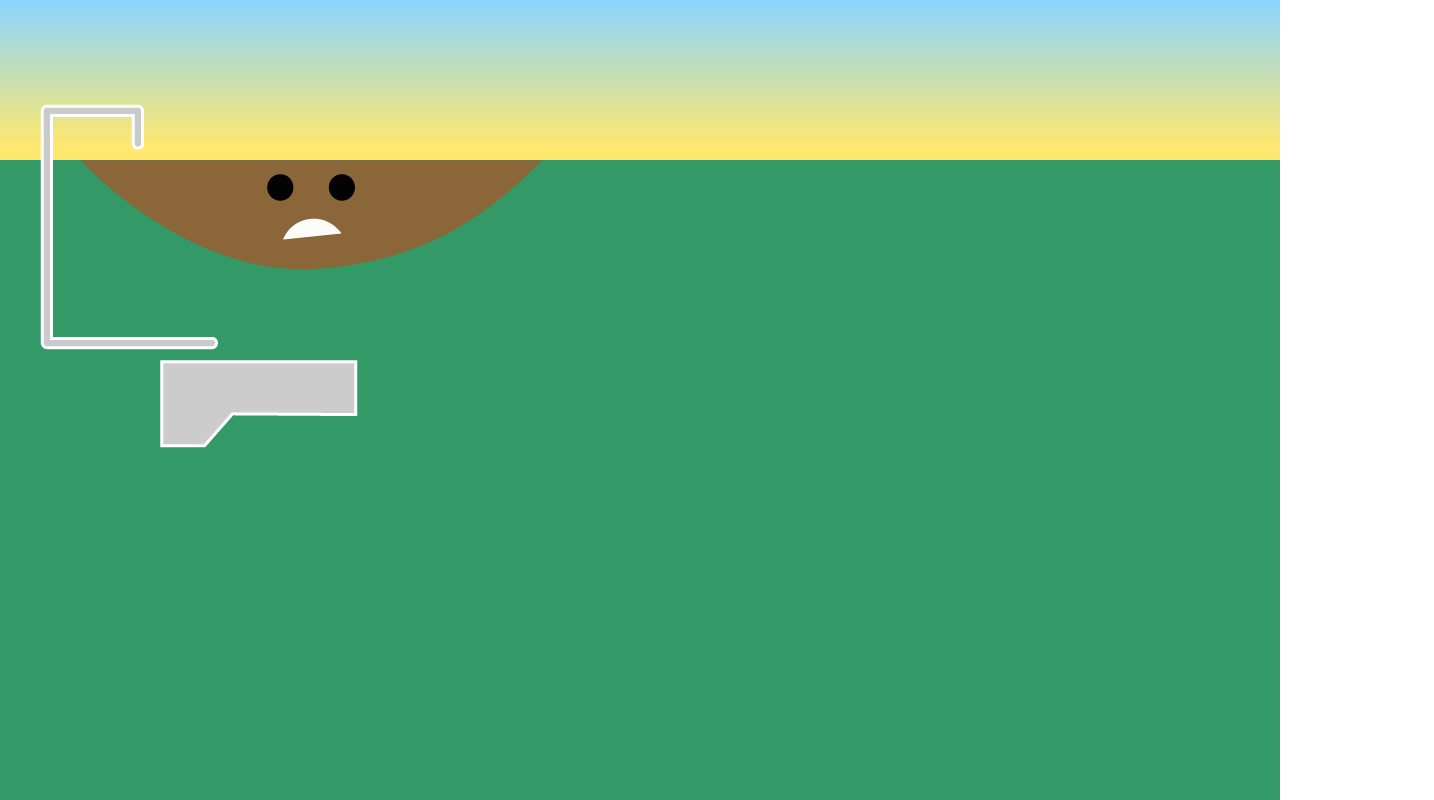
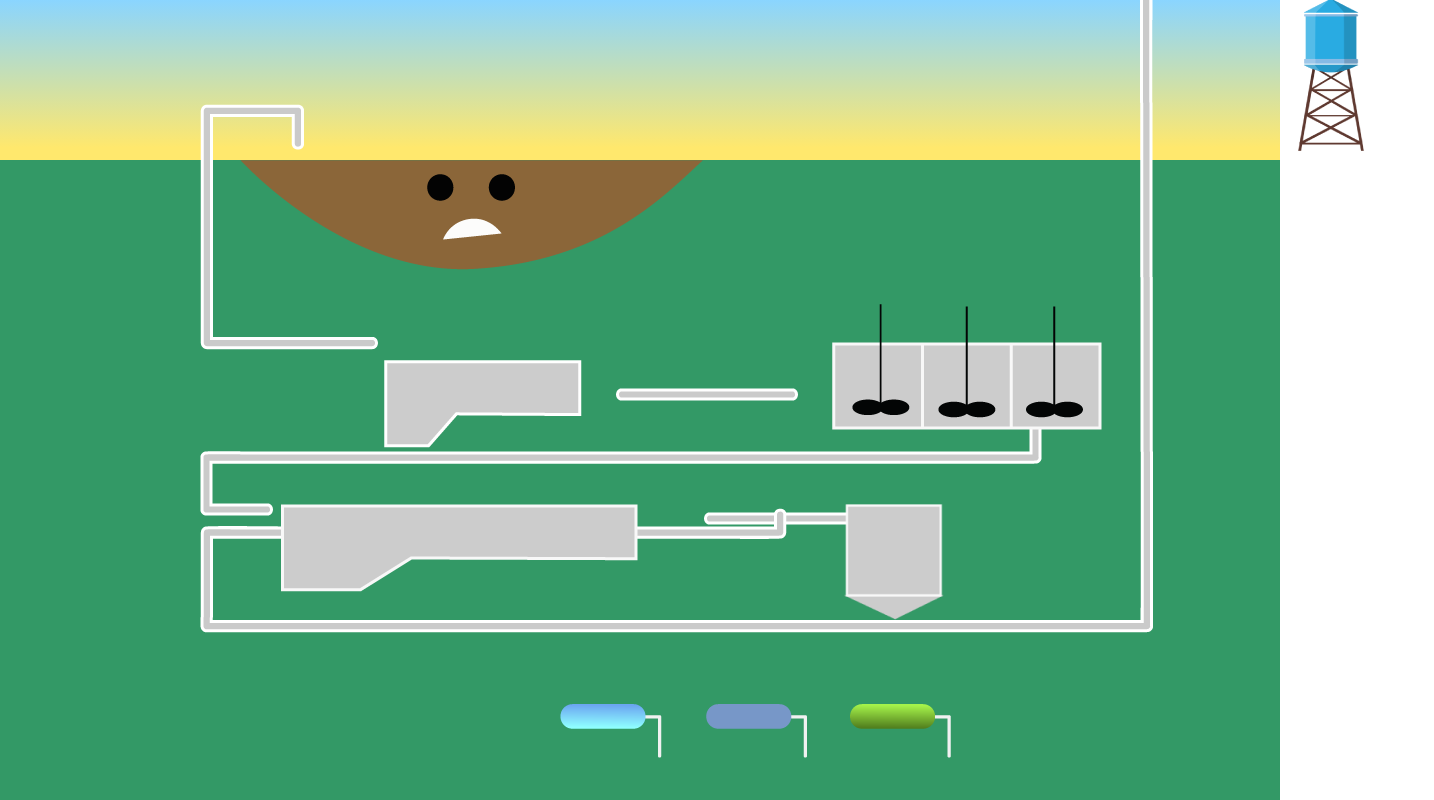
Before and after one commit to IgorTargino/WTP, a React (Create React App) app: page / in a window 1280 px wide. Shown: the whole page, 1434 px wide, since content can reach past the window. Built offline with nearby package versions, Linux system fonts and the light colour scheme.

Commit message:
Tela 01 sem animação

```diff
--- a/src/pages/Home/index.css
+++ b/src/pages/Home/index.css
@@ -14,16 +14,66 @@
     background: #339966;
 }
 .lagoa{
-    margin-left: 10vh;
+    margin-left: 30vh;
 }
 .bacia1{
     position: absolute;
     top: 25vh;
-    left: 20vh;
+    left: 48vh;
 }
+#tanqueReacao{
+    position: absolute;
+    top: 18vh;
+    left: 104vh;
+}
+#bacia2{
+    position: absolute;
+    top: 43vh;
+    left: 35vh;
+}
+.filtro{
+    position: absolute;
+    top: 43vh;
+    left: 105.5vh;
+}
+.balao{
+    position: absolute;
+    top: 68vh;
+    left: 70vh;
+}
+#caixaAgua{
+    position: absolute;
+    top: -21vh;
+    left: 153.5vh;
+}
+
 #cano1{
     position: absolute;
     top: -7vh;
-    left: 5vh;
+    left: 25vh;
     z-index: -1;
 }
+#cano2{
+    position: absolute;
+    top: 28.5vh;
+    left: 77vh;
+    z-index: -1;
+}
+#cano3{
+    position: absolute;
+    top: 25vh;
+    left: 25vh;
+    z-index: -1;
+}
+#cano4{
+    z-index: -1;
+    position: absolute;
+    top: 44vh;
+    left: 88vh;
+}
+#cano5{
+    position: absolute;
+    top: -26vh;
+    left: 25vh;
+    z-index: -1;
+}
--- a/src/pages/Home/index.js
+++ b/src/pages/Home/index.js
@@ -4,17 +4,16 @@ import { Link } from 'react-router-dom'
 import dadoInicial from '../../data/dados-iniciais.json'
 
 import lagoa from '../../assets/1-Lagoa.png'
-//import filtro from '../../assets/Filtro.png'
-//import tanqueReacao from '../../assets/tanque_de_reacao.png'
+import filtro from '../../assets/4-baciaa.png'
+import tanqueReacao from '../../assets/2-baciaa.png'
 import bacia1 from '../../assets/bacia1.png'
-//import bacia2 from '../../assets/bacia2.png'
-//import balao from '../../assets/balão4,5,6.png'
-//import caixaAgua from '../../assets/caixa_dagua.png'
+import bacia2 from '../../assets/3-baciaa.png'
+import balao from '../../assets/balão-5.png'
+import caixaAgua from '../../assets/6-tanque.png'
 import cano1 from '../../assets/1-tub v.png'
-//import cano2 from '../../assets/cano2.png'
-//import cano3 from '../../assets/cano3.png'
-//import cano4 from '../../assets/cano4.png'
-//import cano5 from '../../assets/cano5.png'
+import cano2 from '../../assets/2-tub v.png'
+import cano3 from '../../assets/3-tub v.png'
+import cano5 from '../../assets/5-tub v.png'
 
 
 import './index.css';
@@ -27,7 +26,6 @@ function Home() {
 
             <div id="ceu"></div>
             <div id="container">
-
                 <img className="lagoa" src={lagoa} alt="lagoa"/>
 
                 {dadoInicial.etapa01 === "1" ?
@@ -35,37 +33,31 @@ function Home() {
                     :
                     <img className="bacia1" src={bacia1} alt="lagoa"/>
                 }
-                {/*
                 {dadoInicial.etapa02 === "1" ?
-                        <Link to="/02"><img src={tanqueReacao} alt="Tanque Reacao"/></Link>
+                    <Link to="/02"><img id="tanqueReacao" src={tanqueReacao} alt="Tanque Reacao"/></Link>
                     :
-                        <img src={tanqueReacao} alt="Tanque Reacao"/>
+                    <img id="tanqueReacao" src={tanqueReacao} alt="Tanque Reacao"/>
                 }
                 {dadoInicial.etapa03 === "1"  ?
-                        <Link to="/03"><img src={filtro} alt="Filtro"/></Link>
+                    <Link to="/03"><img className="filtro" src={filtro} alt="Filtro"/></Link>
                     :
-                        <img src={filtro} alt="filtro"/>
+                    <img className="filtro" src={filtro} alt="filtro"/>
                 }
                 {dadoInicial.etapa04 === "1"  ?
-                        <Link to="/04"><img src={balao} alt="Balao"/></Link>
+                    <Link to="/04"><img className="balao" src={balao} alt="Balao"/></Link>
                     :
-                        <img src={balao} alt="balao"/>
-                    }*/
+                    <img className="balao" src={balao} alt="balao"/>
                 }
+
+                <img id="bacia2" src={bacia2} alt=""/>
+                <img id="caixaAgua" src={caixaAgua} alt=""/>
+
                 <img id="cano1" src={cano1} alt=""/>
+                <img id="cano2" src={cano2} alt=""/>
+                <img id="cano3" src={cano3} alt=""/>
+                <img id="cano4" src={cano2} alt=""/>
+                <img id="cano5" src={cano5} alt=""/>
             </div>
-            {/*
-            <img src={filtro} alt="lagoa"/>
-            <img src={tanqueReacao} alt=""/>
-            <img src={bacia1} alt=""/>
-            <img src={bacia2} alt=""/>
-            <img src={bacia3} alt=""/>
-            <img src={caixaAgua} alt=""/>
-            <img src={cano2} alt=""/>
-            <img src={cano3} alt=""/>
-            <img src={cano4} alt=""/>
-            <img src={cano5} alt=""/>*/
-            }
         </>
     )
 }
```
Also changed, not shown: src/assets/4-baciaa.png. Lines whose indentation alone changed are shown as unchanged.
